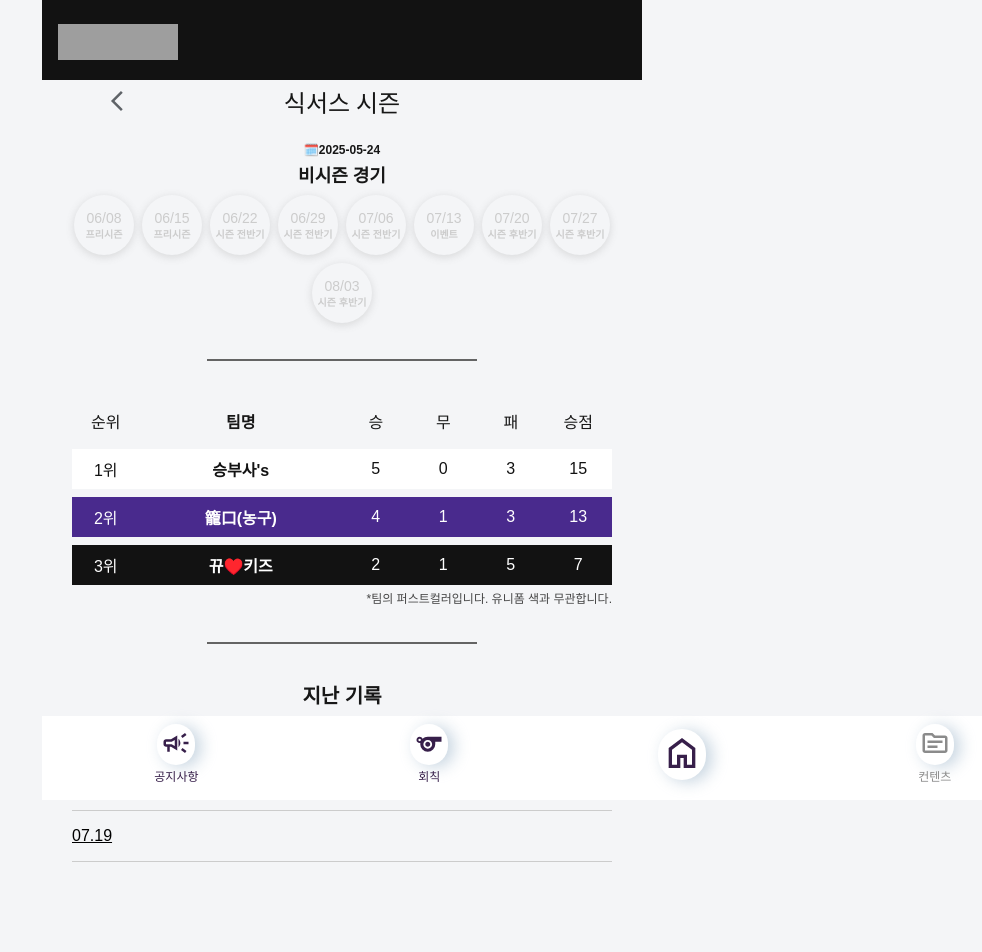
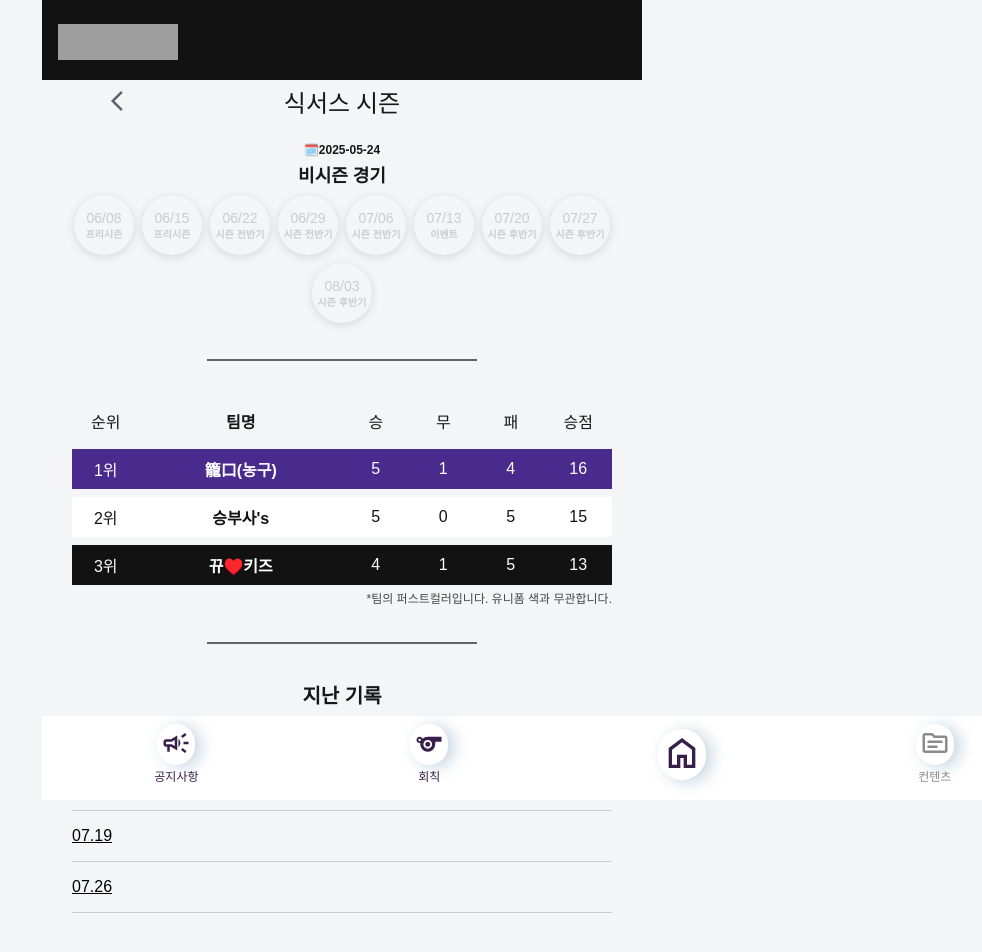
Before and after one commit to TheKany/magazine, a Next.js app: page /Sixers/Contents/Season in a window 1280 px wide. Shown: the top 952 px of the page, without its empty margins (298-1280 px from the left). Built offline with nearby package versions, Linux system fonts and the light colour scheme; grey boxes are pictures that could not be loaded; a web font is replaced by a local one.

Commit message:
7월 26일 경기 업데이트

```diff
--- a/app/Sixers/Contents/Season/_components/PrevHistory.tsx
+++ b/app/Sixers/Contents/Season/_components/PrevHistory.tsx
@@ -173,6 +173,59 @@ const matchList: {
       },
     ],
   },
+  {
+    date: "07.26",
+    history: [
+      {
+        team1: {
+          name: "승부사",
+          logo: "/img/season6/teamWhite.png",
+          total: 29,
+          quarters: [10, 9, 6, 4],
+          isWinner: false,
+        },
+        team2: {
+          name: "뀨♥️키즈",
+          logo: "/img/season6/teamBlack.png",
+          total: 38,
+          quarters: [5, 4, 15, 14],
+          isWinner: true,
+        },
+      },
+      {
+        team1: {
+          name: "뀨♥️키즈",
+          logo: "/img/season6/teamBlack.png",
+          total: 41,
+          quarters: [12, 7, 12, 10],
+          isWinner: true,
+        },
+        team2: {
+          name: "籠口",
+          logo: "/img/season6/teamPurple.png",
+          total: 29,
+          quarters: [4, 10, 13, 2],
+          isWinner: false,
+        },
+      },
+      {
+        team1: {
+          name: "籠口",
+          logo: "/img/season6/teamPurple.png",
+          total: 53,
+          quarters: [9, 2, 8, 15],
+          isWinner: true,
+        },
+        team2: {
+          name: "승부사",
+          logo: "/img/season6/teamWhite.png",
+          total: 29,
+          quarters: [8, 6, 0, 5],
+          isWinner: false,
+        },
+      },
+    ],
+  },
 ];
 
 const PrevHistory = () => {
--- a/app/Sixers/Contents/Season/_components/TotalRank.tsx
+++ b/app/Sixers/Contents/Season/_components/TotalRank.tsx
@@ -12,9 +12,9 @@ const TotalRank = () => {
 
   // 시즌 6
   const [teams2, setTeams2] = useState([
-    { color: "white", name: "승부사's", win: 5, draw: 0, lose: 3 },
-    { color: "black", name: "뀨♥️키즈", win: 2, draw: 1, lose: 5 },
-    { color: "purple", name: "籠口(농구)", win: 4, draw: 1, lose: 3 },
+    { color: "white", name: "승부사's", win: 5, draw: 0, lose: 5 },
+    { color: "black", name: "뀨♥️키즈", win: 4, draw: 1, lose: 5 },
+    { color: "purple", name: "籠口(농구)", win: 5, draw: 1, lose: 4 },
   ]);
 
   const [sorted, setSorted] = useState(false);
```
